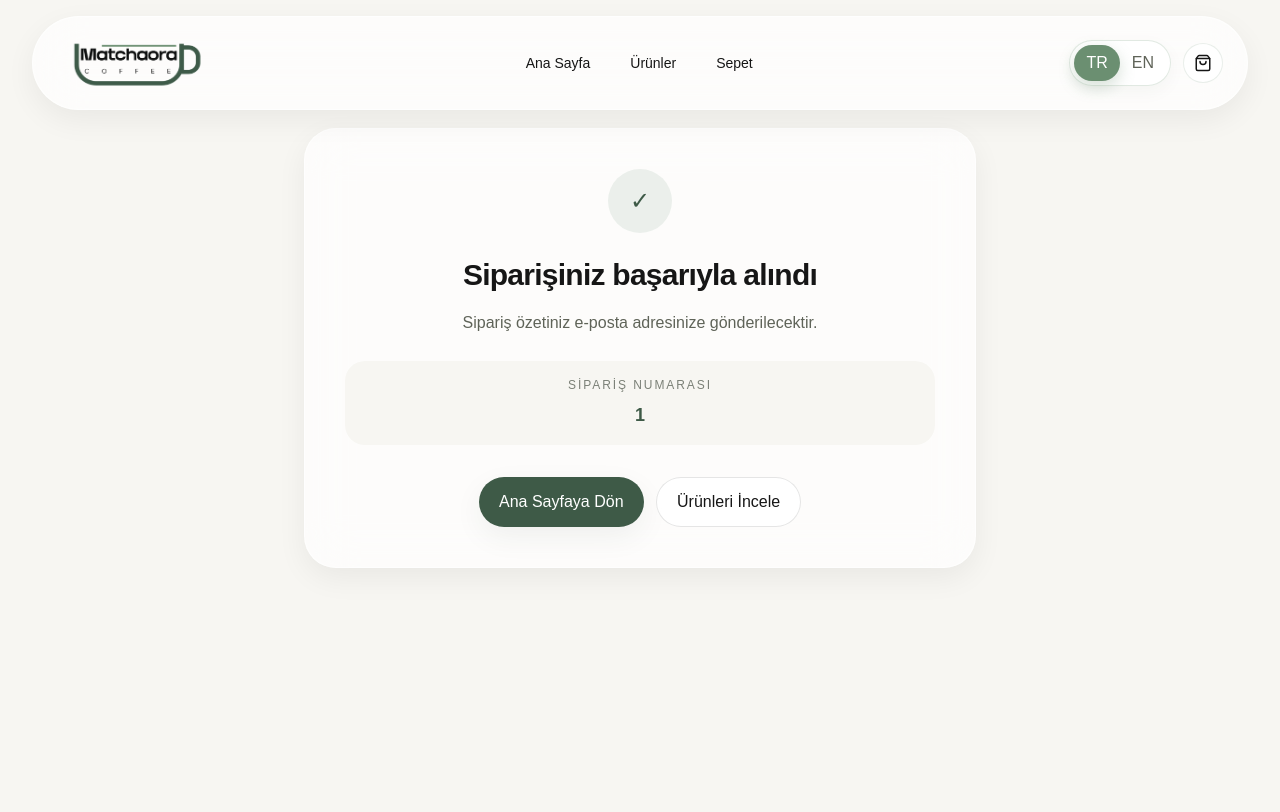
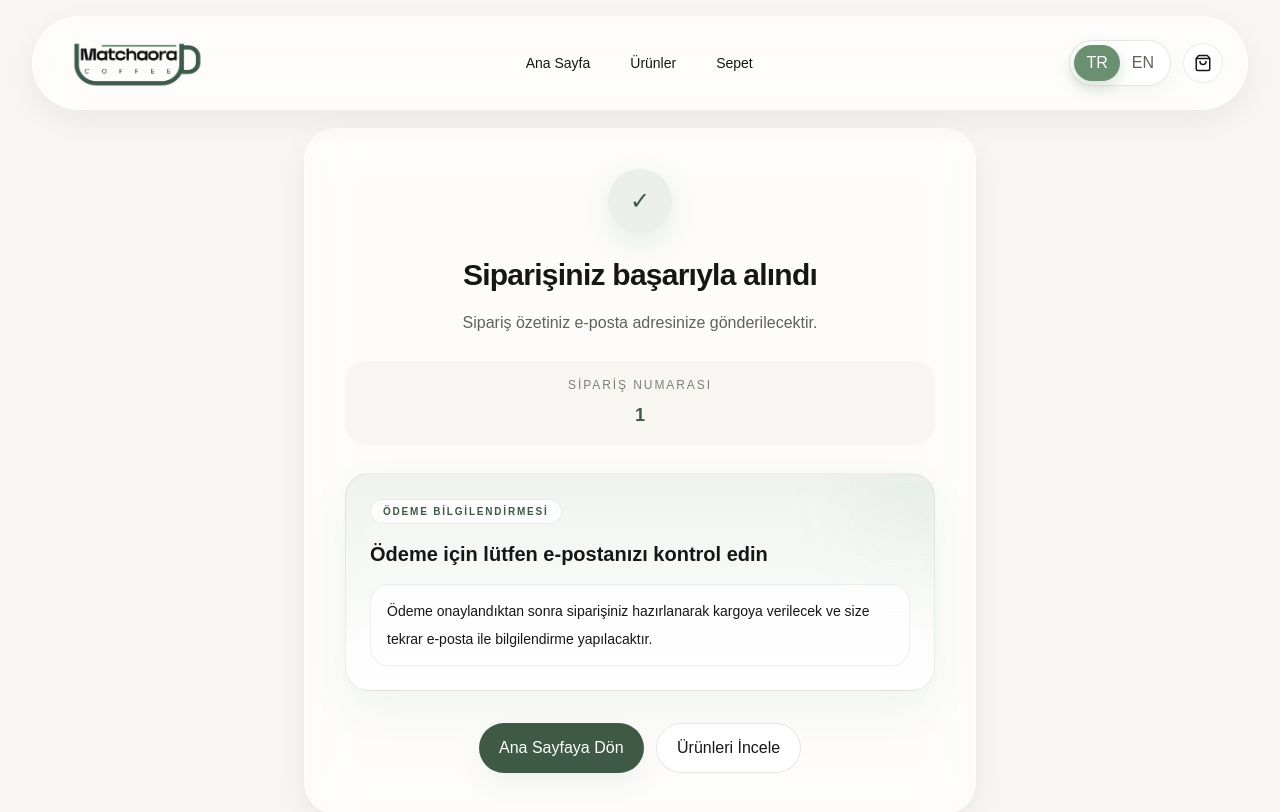
Before and after one commit to aisankheiri/mori-matcha-studio, a Next.js app: page /order-success/1 in a window 1280 px wide. Shown: the top 812 px of the page. Built offline with nearby package versions, Linux system fonts and the light colour scheme.

Commit message:
başarılı sipariş için ödeme bilgilendirilmesi yapıldı

```diff
--- a/src/app/order-success/[orderNumber]/page.tsx
+++ b/src/app/order-success/[orderNumber]/page.tsx
@@ -27,6 +27,16 @@ export default function OrderSuccessPage() {
           ? "Sipariş özetiniz e-posta adresinize gönderilecektir."
           : "Your order summary will be sent to your email address.",
 
+      paymentTitle:
+        lang === "TR"
+          ? "Ödeme için lütfen e-postanızı kontrol edin"
+          : "Please check your email for payment instructions",
+
+      paymentNote:
+        lang === "TR"
+          ? "Ödeme onaylandıktan sonra siparişiniz hazırlanarak kargoya verilecek ve size tekrar e-posta ile bilgilendirme yapılacaktır."
+          : "Once your payment is confirmed, your order will be prepared, shipped, and you will be informed again by email.",
+
       orderNumberLabel:
         lang === "TR" ? "Sipariş Numarası" : "Order Number",
 
@@ -51,7 +61,7 @@ export default function OrderSuccessPage() {
       <main className="min-h-screen bg-[var(--color-bg)] pt-28 pb-20 md:pt-32">
         <Container>
           <div className="mx-auto max-w-2xl rounded-[32px] border border-white/60 bg-white/70 p-8 text-center shadow-[var(--shadow-soft)] backdrop-blur-xl md:p-10">
-            <div className="mx-auto flex h-16 w-16 items-center justify-center rounded-full bg-[#6B8F71]/12 text-2xl text-[var(--color-primary-dark)]">
+            <div className="mx-auto flex h-16 w-16 items-center justify-center rounded-full bg-[#6B8F71]/12 text-2xl text-[var(--color-primary-dark)] shadow-[0_10px_30px_rgba(107,143,113,0.16)]">
               ✓
             </div>
 
@@ -70,6 +80,26 @@ export default function OrderSuccessPage() {
 
               <div className="mt-2 text-lg font-semibold text-[var(--color-primary-dark)]">
                 {orderNumber}
+              </div>
+            </div>
+
+            <div className="relative mt-7 overflow-hidden rounded-[24px] border border-[#6B8F71]/15 bg-[linear-gradient(180deg,rgba(107,143,113,0.10)_0%,rgba(255,255,255,0.72)_100%)] p-5 text-left shadow-[0_18px_40px_rgba(107,143,113,0.08)] backdrop-blur-xl md:p-6">
+              <div className="absolute right-[-20px] top-[-20px] h-[90px] w-[90px] rounded-full bg-[#6B8F71]/10 blur-2xl" />
+
+              <div className="relative">
+                <div className="inline-flex rounded-full border border-[#6B8F71]/15 bg-white/75 px-3 py-1 text-[10px] font-semibold uppercase tracking-[0.18em] text-[var(--color-primary-dark)]">
+                  {lang === "TR" ? "Ödeme Bilgilendirmesi" : "Payment Notice"}
+                </div>
+
+                <h2 className="mt-4 text-lg font-semibold text-[var(--color-text)] md:text-xl">
+                  {pageText.paymentTitle}
+                </h2>
+
+
+
+                <div className="mt-4 rounded-[18px] border border-[#6B8F71]/12 bg-white/70 px-4 py-3 text-sm leading-7 text-[var(--color-text)]">
+                  {pageText.paymentNote}
+                </div>
               </div>
             </div>
 
```
